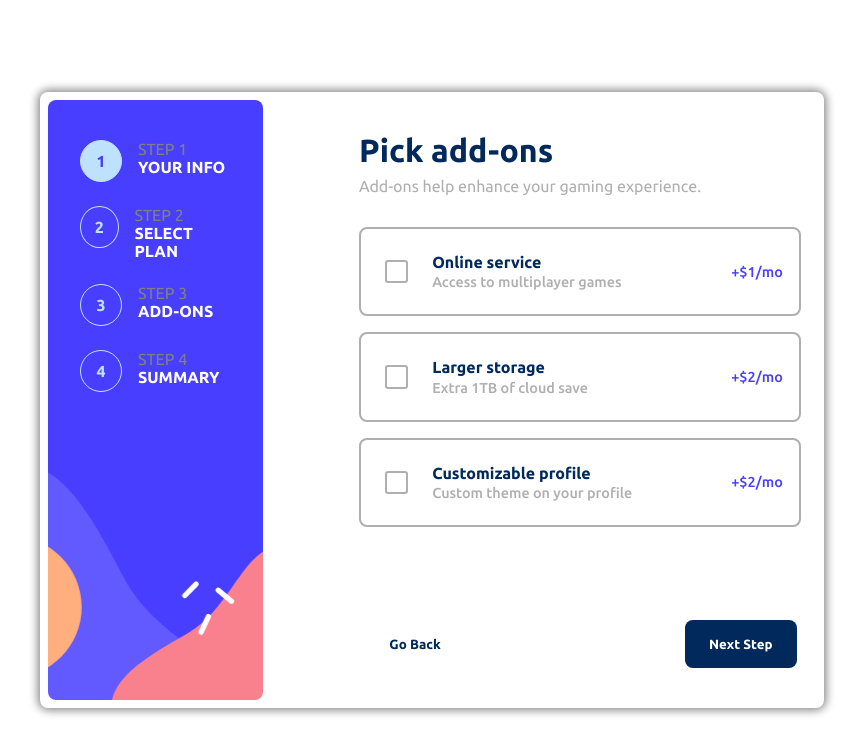
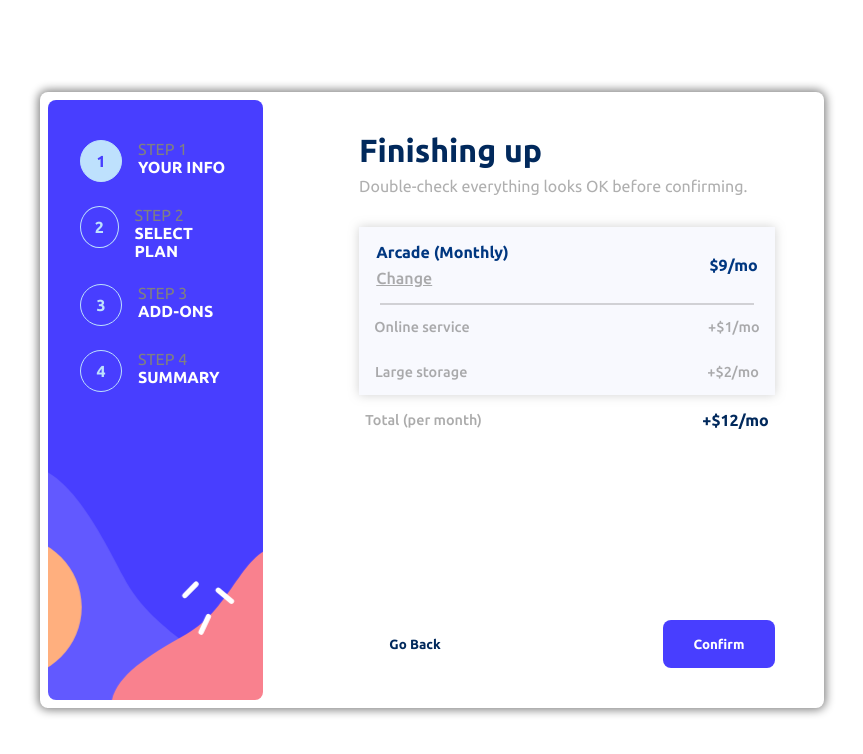
Before and after one commit to TsilaAllaoui/FrontendMentor-MultiStep-Form-challenge, a React (Vite) app: page / in a window 1280 px wide. Shown: the top 754 px of the page, without its empty margins (208-1071 px from the left). Built offline with nearby package versions, Linux system fonts and the light colour scheme.

Commit message:
Finished Step 4

```diff
--- a/package.json
+++ b/package.json
@@ -12,6 +12,7 @@
   "dependencies": {
     "react": "^18.2.0",
     "react-dom": "^18.2.0",
+    "react-router-dom": "^6.14.1",
     "sass": "^1.63.6"
   },
   "devDependencies": {
--- a/src/App.tsx
+++ b/src/App.tsx
@@ -6,6 +6,7 @@ import Step1 from "./components/Step1";
 import { useState } from "react";
 import Step2 from "./components/Step2";
 import Step3 from "./components/Step3";
+import Step4 from "./components/Step4";
 
 function App() {
   const steps: Step[] = [
@@ -22,7 +23,8 @@ function App() {
       <StepsIndicator steps={steps} bg={bg} currentStep={currentStep} />
       {/* <Step1 /> */}
       {/* <Step2 /> */}
-      <Step3 />
+      {/* <Step3 /> */}
+      <Step4 />
     </div>
   );
 }
--- /dev/null
+++ b/src/components/Step4.tsx
@@ -0,0 +1,46 @@
+import "../styles/Step4.scss";
+
+const Step4 = () => {
+  return (
+    <div id="step-4">
+      <div id="headers-container">
+        <div id="header">Finishing up</div>
+        <div id="header-desc">
+          Double-check everything looks OK before confirming.
+        </div>
+      </div>
+      <div id="summary">
+        <div id="plan-summary">
+          <div>
+            <p>Arcade (Monthly)</p>
+            <p>
+              <u>Change</u>
+            </p>
+          </div>
+          <div id="plan-total">$9/mo</div>
+        </div>
+        <div id="separator"></div>
+        <div id="addon-summary">
+          <div className="addon">
+            <p>Online service</p>
+            <p>+$1/mo</p>
+          </div>
+          <div className="addon">
+            <p>Large storage</p>
+            <p>+$2/mo</p>
+          </div>
+        </div>
+      </div>
+      <div id="total">
+        <p>Total (per month)</p>
+        <p>+$12/mo</p>
+      </div>
+      <div id="actions">
+        <button id="go-back">Go Back</button>
+        <button id="next-step">Confirm</button>
+      </div>
+    </div>
+  );
+};
+
+export default Step4;
--- /dev/null
+++ b/src/styles/Step4.scss
@@ -0,0 +1,133 @@
+#step-4 {
+  width: 57%;
+  height: 100%;
+  display: flex;
+  align-items: flex-start;
+  flex-direction: column;
+  border-radius: 0.5rem;
+  margin-left: 6rem;
+
+  #headers-container {
+    margin: 2rem 0;
+    #header {
+      font-family: "Ubuntu Bold";
+      font-size: 2rem;
+      color: rgb(1, 41, 92);
+    }
+
+    #header-desc {
+      font-size: 1rem;
+      font-family: "Ubuntu Regular";
+      color: rgba(128, 128, 128, 0.628);
+      margin-top: 0.5rem;
+    }
+  }
+
+  #summary {
+    display: flex;
+    flex-direction: column;
+    width: 95%;
+    background-color: rgb(248, 249, 254);
+    box-shadow: 0 0 10px rgba(128, 128, 128, 0.36);
+
+    #plan-summary {
+      width: 100%;
+      display: flex;
+      justify-content: space-around;
+      gap: 40%;
+      align-items: center;
+      p {
+        &:first-of-type {
+          margin-block-start: 0;
+          margin-block-end: 0;
+          margin-top: 1rem;
+          margin-bottom: 0.5rem;
+          font-family: "Ubuntu Bold";
+          color: rgb(0, 55, 128);
+        }
+        &:last-of-type {
+          margin-block-start: 0;
+          margin-block-end: 0;
+          margin-top: 0.5rem;
+          margin-bottom: 1rem;
+          font-family: "Ubuntu Medium";
+          color: rgba(128, 128, 128, 0.66);
+        }
+      }
+
+      #plan-total {
+        font-family: "Ubuntu Bold";
+        color: rgb(0, 55, 128);
+      }
+    }
+
+    #separator {
+      border-bottom: solid 2px rgba(128, 128, 128, 0.328);
+      width: 90%;
+      align-self: center;
+    }
+
+    .addon {
+      width: 100%;
+      display: flex;
+      justify-content: space-around;
+      gap: 50%;
+      align-items: center;
+      font-family: "Ubuntu Medium";
+      color: rgba(128, 128, 128, 0.66);
+      font-size: 0.9rem;
+    }
+  }
+
+  #total {
+    width: 95%;
+    display: flex;
+    justify-content: space-around;
+    gap: 50%;
+    align-items: center;
+    font-family: "Ubuntu Medium";
+    color: rgba(128, 128, 128, 0.66);
+    font-size: 0.9rem;
+
+    p:last-of-type {
+      color: rgb(1, 41, 92);
+      font-family: "Ubuntu Bold";
+      font-size: 1rem;
+    }
+  }
+
+  #actions {
+    width: 95%;
+    flex: 1;
+    display: flex;
+    justify-content: space-between;
+    align-items: flex-end;
+    margin-bottom: 2rem;
+
+    #go-back {
+      border: none;
+      background-color: white;
+      color: rgb(1, 41, 92);
+      font-family: "Ubuntu Bold";
+      height: 3rem;
+      width: 7rem;
+      cursor: pointer;
+    }
+
+    #next-step {
+      background-color: rgb(72, 62, 255);
+      color: white;
+      font-family: "Ubuntu Bold";
+      height: 3rem;
+      width: 7rem;
+      border: none;
+      border-radius: 0.5rem;
+      transition: all 500ms;
+      cursor: pointer;
+
+      &:hover {
+        background-color: rgb(53, 44, 216);
+      }
+    }
+  }
+}
```
Also changed, not shown: 1 other file (tests, documents, lock files or other folders).
